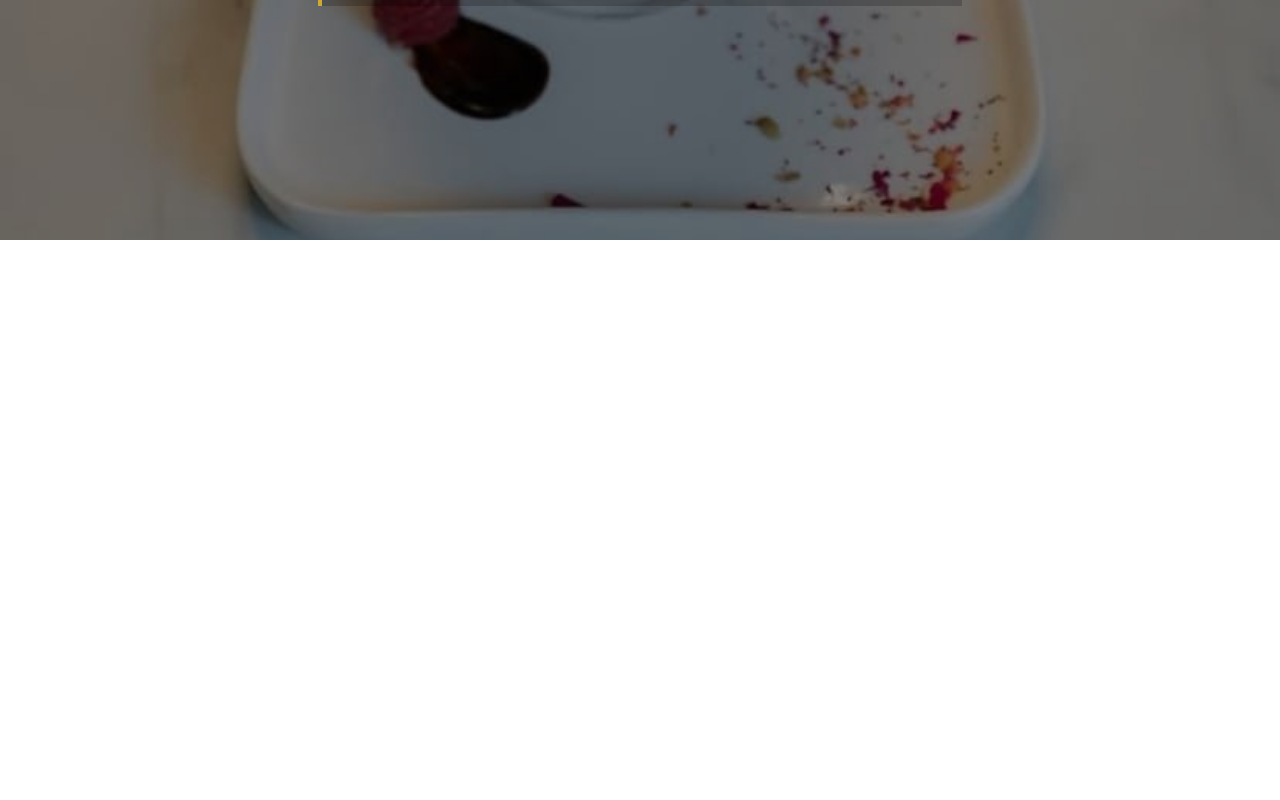
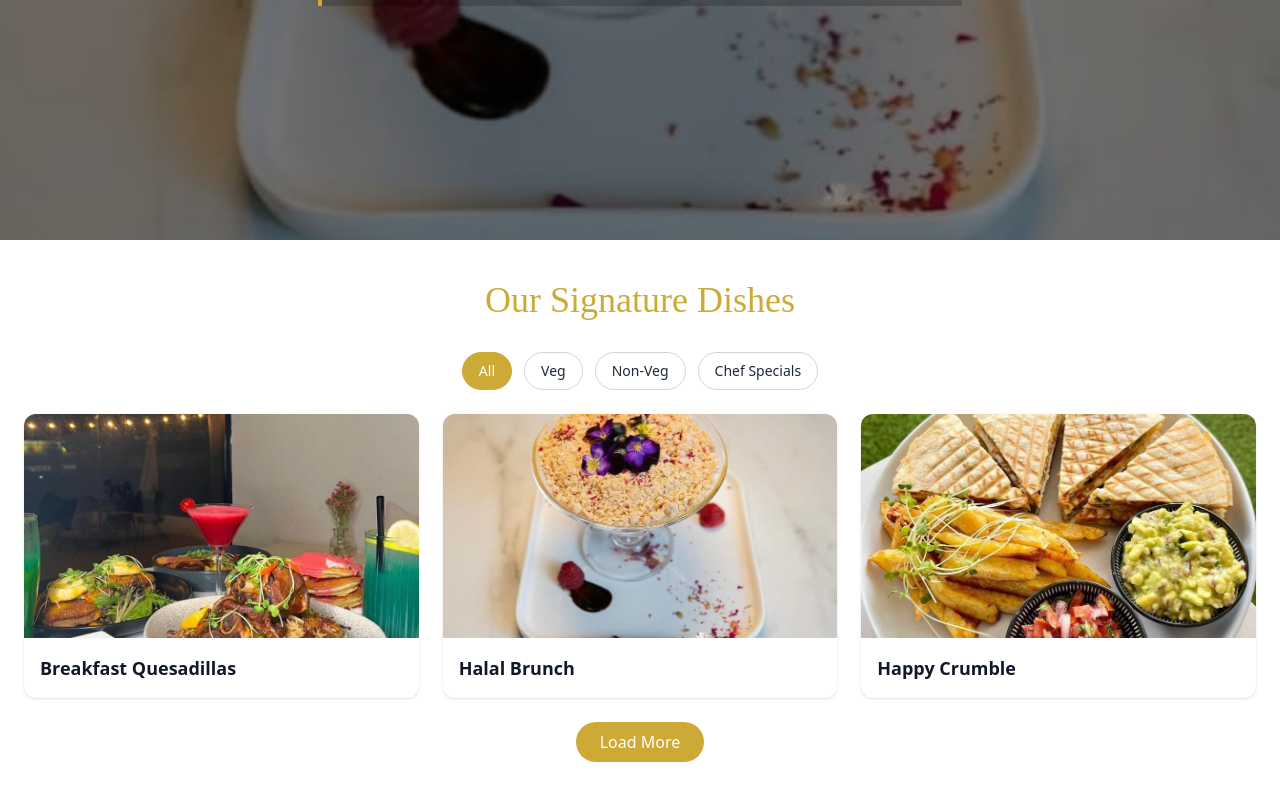
Before and after one commit to dopi95/ArtisanBlend-Restaurant-App, a React (Vite) app: page / in a window 1280 px wide. Shown: the part 560-1360 px from the top of the page. Before the commit the page ends 800 px from the top, so only its background shows below. Built offline with nearby package versions, Linux system fonts and the light colour scheme.

Commit message:
add signature dishes

```diff
--- a/src/App.jsx
+++ b/src/App.jsx
@@ -1,13 +1,13 @@
-import ChatBot from './components/ChatBot';
 import Header from './components/Header';
 import Hero from './components/Hero';
+import SignatureDishes from './components/SignatureDishes';
 
 export default function App() {
   return (
       <div className="min-h-screen bg-white dark:bg-gray-900 text-gray-900 dark:text-gray-100">
         <Header />
         <Hero />
-        {/* <ChatBot /> */}
+        <SignatureDishes />
       </div>
   );
 }
--- /dev/null
+++ b/src/components/SignatureDishes.jsx
@@ -0,0 +1,81 @@
+import React, { useState } from "react";
+import dishesData from "../data/dishes";
+
+const categories = ["All", "Veg", "Non-Veg", "Chef Specials"];
+
+export default function SignatureDishes() {
+  const [filter, setFilter] = useState("All");
+  const [visibleCount, setVisibleCount] = useState(3);
+
+  const filteredDishes =
+    filter === "All"
+      ? dishesData
+      : dishesData.filter((d) => d.category === filter);
+
+  const handleLoadMore = () => {
+    setVisibleCount((prev) => prev + 3);
+  };
+
+  return (
+    <section
+      className="py-10 px-6 bg-white dark:bg-gray-900 text-gray-900 dark:text-gray-100 transition-colors"
+      id="signature"
+    >
+      <h2 className="text-4xl font-curly text-center text-gold mb-8">
+        Our Signature Dishes
+      </h2>
+
+      <div className="flex justify-center gap-3 mb-6 flex-wrap">
+        {categories.map((cat) => (
+          <button
+            key={cat}
+            className={`px-4 py-2 rounded-full text-sm border transition-all ${
+              filter === cat
+                ? "bg-gold text-white border-gold"
+                : "bg-white dark:bg-gray-800 border-gray-300 dark:border-gray-600 text-gray-800 dark:text-gray-100 hover:bg-gold hover:text-white"
+            }`}
+            onClick={() => {
+              setFilter(cat);
+              setVisibleCount(3);
+            }}
+          >
+            {cat}
+          </button>
+        ))}
+      </div>
+
+      <div className="grid grid-cols-1 sm:grid-cols-2 lg:grid-cols-3 gap-6">
+        {filteredDishes.slice(0, visibleCount).map((dish) => (
+          <div
+            key={dish.id}
+            className="relative overflow-hidden rounded-xl shadow hover:shadow-lg transition group bg-white dark:bg-gray-800"
+          >
+            <img
+              src={dish.image}
+              alt={dish.name}
+              className="w-full h-56 object-cover"
+            />
+            <div className="p-4">
+              <h3 className="text-lg font-semibold">{dish.name}</h3>
+            </div>
+            <div className="absolute inset-0 bg-black bg-opacity-60 opacity-0 group-hover:opacity-100 text-white p-4 flex flex-col justify-center transition">
+              <p className="text-sm mb-2">{dish.description}</p>
+              <p className="font-bold">{dish.price}</p>
+            </div>
+          </div>
+        ))}
+      </div>
+
+      {visibleCount < filteredDishes.length && (
+        <div className="text-center mt-6">
+          <button
+            onClick={handleLoadMore}
+            className="bg-gold text-white px-6 py-2 rounded-full hover:brightness-110 transition"
+          >
+            Load More
+          </button>
+        </div>
+      )}
+    </section>
+  );
+}
--- /dev/null
+++ b/src/data/dishes.js
@@ -0,0 +1,79 @@
+import hero1 from "../../public/images/hero1.jpg";
+import hero2 from "../../public/images/hero2.jpg";
+import hero3 from "../../public/images/hero3.jpg";
+import hero4 from "../../public/images/hero4.jpg";
+
+// Reuse if needed (optional)
+const hero5 = hero1;
+const hero6 = hero2;
+const hero7 = hero3;
+const hero8 = hero4;
+
+const dishesData = [
+  {
+    id: 1,
+    name: "Breakfast Quesadillas",
+    category: "Veg",
+    image: hero1,
+    description: "Grilled tortillas filled with scrambled eggs, cheese, and your choice of veggies or meats crispy on the outside, gooey inside.",
+    price: "sh 800",
+  },
+  {
+    id: 2,
+    name: "Halal Brunch",
+    category: "Non-Veg",
+    image: hero2,
+    description: "A wholesome mid-morning feast featuring ethically sourced, halal-certified ingredients think spiced meats, fresh salads, eggs, and warm bread.",
+    price: "sh 1500",
+  },
+  {
+    id: 3,
+    name: "Happy Crumble",
+    category: "Chef Specials",
+    image: hero3,
+    description: "A warm fruit dessert with a golden, buttery oat topping comforting, sweet, and perfect with a scoop of vanilla ice cream.",
+    price: "sh 800",
+  },
+  {
+    id: 4,
+    name: "Egg Benedict",
+    category: "Veg",
+    image: hero4,
+    description: "Poached eggs layered on toasted English muffins with savory toppings like smoked salmon or turkey, finished with silky hollandaise sauce.",
+    price: "sh 800",
+  },
+  {
+    id: 5,
+    name: "Berry Trench Toast",
+    category: "Non-Veg",
+    image: hero5,
+    description: "Thick slices of brioche soaked in egg custard, grilled to golden perfection, and topped with mixed berries, syrup, and powdered sugar.",
+    price: "sh 800",
+  },
+  {
+    id: 6,
+    name: "Artisan Bean Burger",
+    category: "Chef Specials",
+    image: hero6,
+    description: "A hearty, plant-based patty made from seasoned beans and grains, served on a toasted bun with fresh veggies and house-made sauce.",
+    price: "sh 800",
+  },
+  {
+    id: 7,
+    name: "Artisan Breakfast",
+    category: "Veg",
+    image: hero7,
+    description: "A thoughtfully curated plate of handcrafted morning favorites like sourdough toast, creamy avocado, organic eggs, and small-batch preserves.",
+    price: "sh 1500",
+  },
+  {
+    id: 8,
+    name: "Soft Tacos",
+    category: "Non-Veg",
+    image: hero8,
+    description: "Light flour tortillas folded around vibrant fillings like grilled chicken, sautéed peppers, guacamole, and fresh herbs—a flavor-packed bite.",
+    price: "sh1000",
+  },
+];
+
+export default dishesData;
--- a/tailwind.config.js
+++ b/tailwind.config.js
@@ -4,6 +4,12 @@ export default {
   content: ['./index.html', './src/**/*.{js,jsx}'],
   theme: {
     extend: {
+      colors: {
+        gold: '#CCAA35',
+      },
+      fontFamily: {
+        curly: ['"Pacifico"', 'cursive'], // Make sure to import this font in your HTML or CSS
+      },
       animation: {
         blink: 'blink 1s steps(2, start) infinite',
         slideDown: 'slideDown 0.4s ease-out',
```
